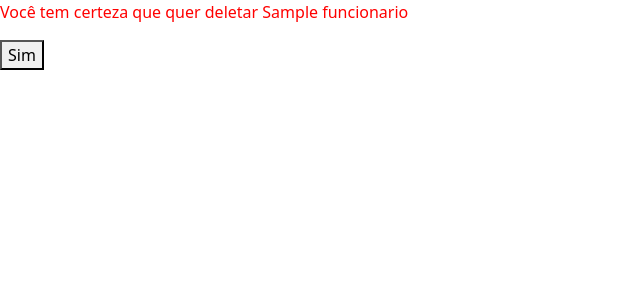
After one commit to Rafael-Arkeo/Gestao_RH, a Django app: page /funcionarios/delete/1/ in a window 1280 px wide. The commit adds this page. Shown: the top 300 px of the page, without its empty margins (0-640 px from the left). Run offline with Django 3.2, Linux system fonts and the light colour scheme; tables that the repository leaves empty hold one stand-in row (values such as "Sample post"); some libraries are stand-ins or nearby versions.

Commit message:
CRUD delete

```diff
--- /dev/null
+++ b/apps/funcionarios/templates/funcionarios/funcionario_confirm_delete.html
@@ -0,0 +1,13 @@
+{% extends 'base.html' %}
+{% block main %}
+<p style="color: red">
+    Você tem certeza que quer deletar {{funcionario.nome}}
+</p>
+
+<form method="post">
+    {% csrf_token %}
+    {{form}}
+    <button type="submit">Sim</button>
+</form>
+
+{% endblock%}
--- a/apps/funcionarios/templates/funcionarios/funcionario_list.html
+++ b/apps/funcionarios/templates/funcionarios/funcionario_list.html
@@ -7,6 +7,7 @@
     {% for funcionario in object_list %}
     <li>
         <a href="{% url 'update_funcionario' funcionario.id %}">{{funcionario}}</a>
+        <a href="{% url 'delete_funcionario' funcionario.id %}">Deletar</a>
     </li>
     {% endfor%}
 </ul>
--- a/apps/funcionarios/urls.py
+++ b/apps/funcionarios/urls.py
@@ -1,10 +1,11 @@
 from django.urls import path
-from .views import ListaFuncionario,UpdateFuncionario
+from .views import ListaFuncionario, UpdateFuncionario, DeleteFuncionario
 
 
 
 urlpatterns = [
     path('', ListaFuncionario.as_view(), name='lista_funcionarios'),
-    path('update/<int:pk>/', UpdateFuncionario.as_view(), name='update_funcionario' )
+    path('update/<int:pk>/', UpdateFuncionario.as_view(), name='update_funcionario'),
+    path('delete/<int:pk>/', DeleteFuncionario.as_view(), name='delete_funcionario'),
 
 ]
--- a/apps/funcionarios/views.py
+++ b/apps/funcionarios/views.py
@@ -1,5 +1,6 @@
-from django.views.generic import ListView, UpdateView
+from django.views.generic import ListView, UpdateView, DeleteView
 from .models import Funcionario
+from django.urls import reverse_lazy
 
 class ListaFuncionario(ListView):
     model = Funcionario
@@ -11,3 +12,8 @@ class ListaFuncionario(ListView):
 class UpdateFuncionario(UpdateView):
     model = Funcionario
     fields = ['nome', 'departamentos']
+
+
+class DeleteFuncionario(DeleteView):
+    model = Funcionario
+    success_url = reverse_lazy('lista_funcionarios')
```
